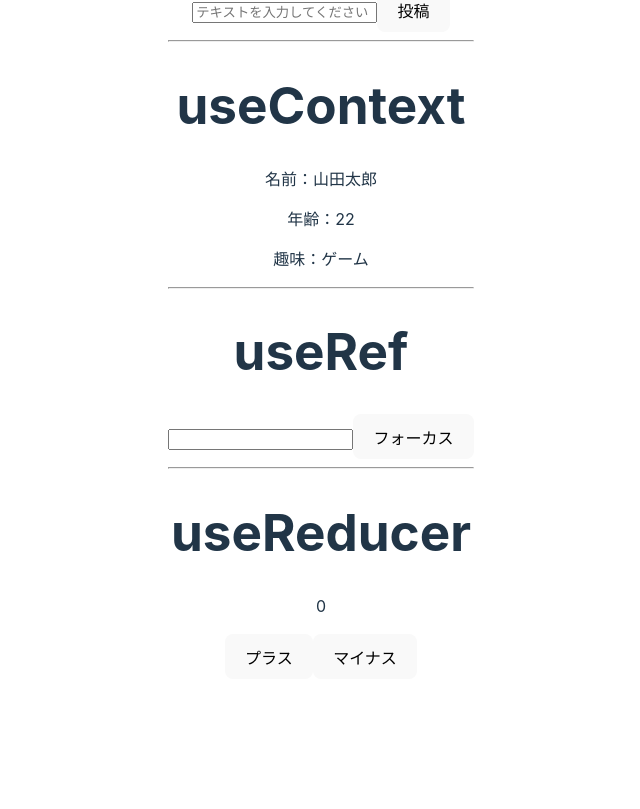
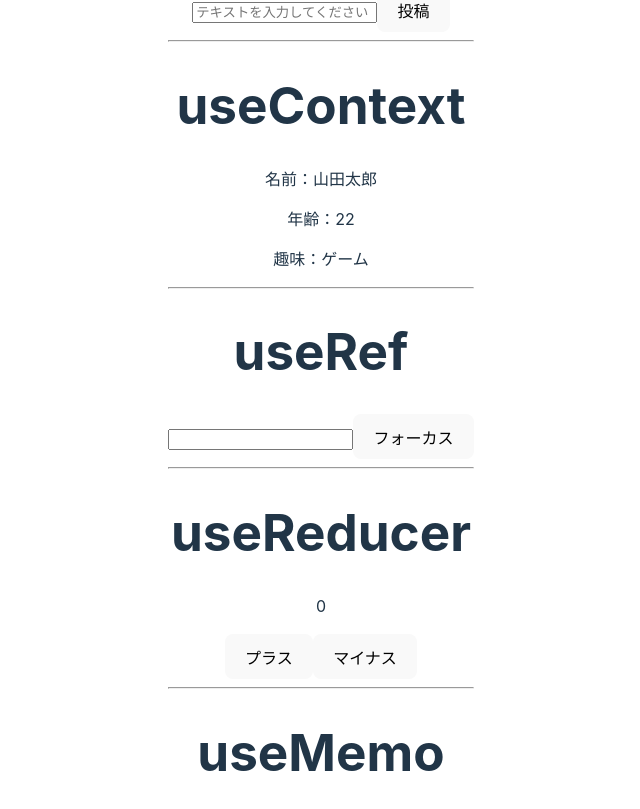
Before and after one commit to yukun1120/react-hooks-study, a React (Vite) app: page / in a window 1280 px wide. Shown: the part 295-1104 px from the top of the page, without its empty margins (319-959 px from the left). Before the commit the page ends 1006 px from the top, so only its background shows below. Built offline with nearby package versions, Linux system fonts and the light colour scheme.

Commit message:
useMemoの準備

```diff
--- a/src/App.jsx
+++ b/src/App.jsx
@@ -87,6 +87,8 @@ function App() {
       <p>{state}</p>
       <button onClick={() => dispatch({ type: 'increment' })}>プラス</button>
       <button onClick={() => dispatch({ type: 'decrement' })}>マイナス</button>
+      <hr />
+      <h1>useMemo</h1>
     </div>
   )
 }
```
